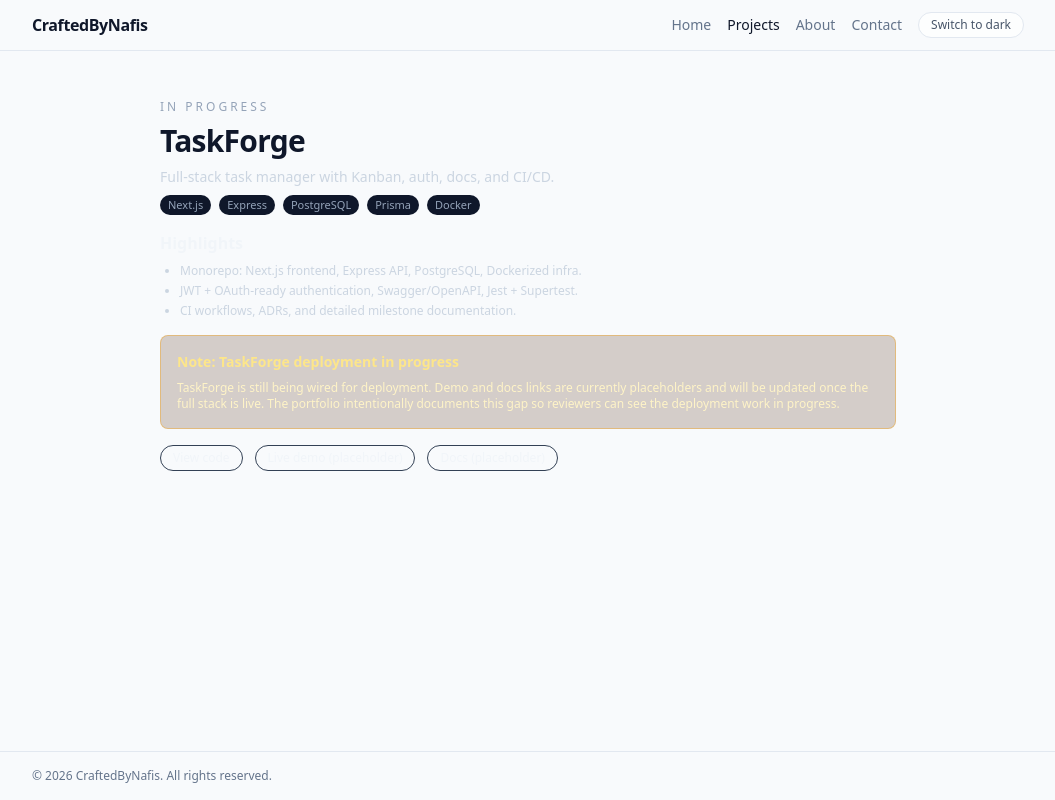
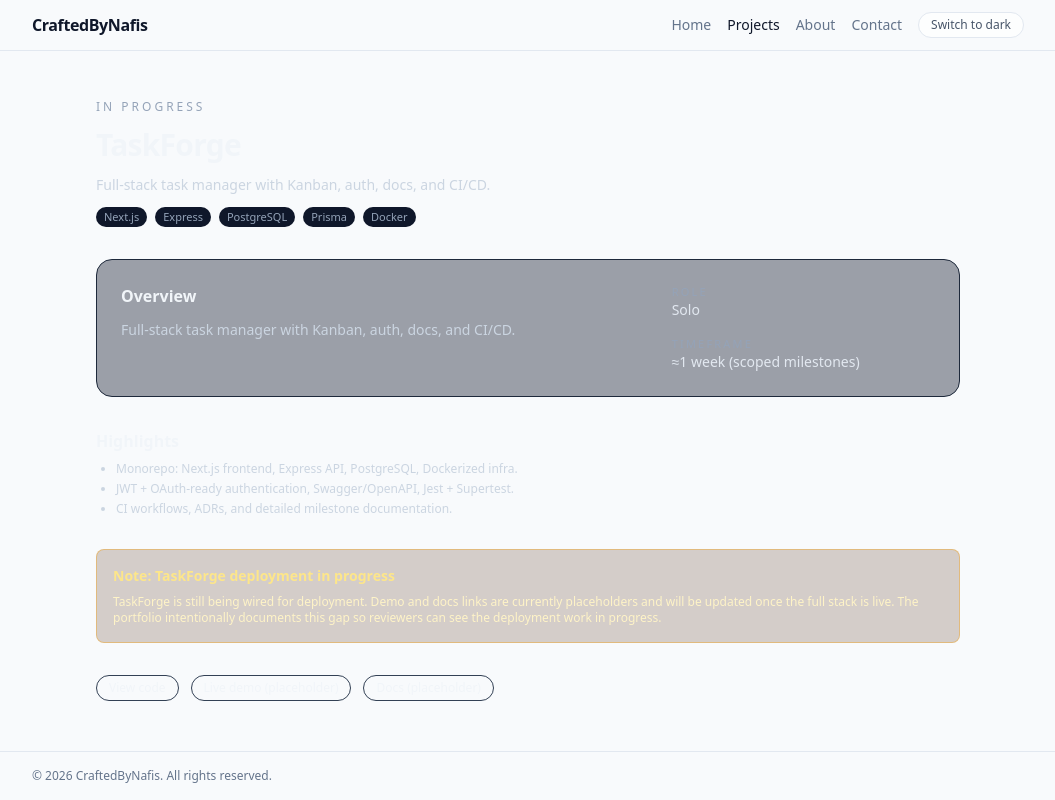
Before and after one commit to naf1s66/craftedbynafis, a Next.js app: page /projects/taskforge in a window 1280 px wide. Shown: the whole page, without its empty margins (112-1167 px from the left). Built offline with nearby package versions, Linux system fonts and the light colour scheme.

Commit message:
Add project detail layout

```diff
--- a/app/projects/[slug]/page.tsx
+++ b/app/projects/[slug]/page.tsx
@@ -3,6 +3,10 @@ import Link from 'next/link';
 import { projects } from '../../../content/projects';
 
 type Props = { params: { slug: string } };
+
+export function generateStaticParams() {
+  return projects.map((project) => ({ slug: project.slug }));
+}
 
 export default function ProjectDetailPage({ params }: Props) {
   const project = projects.find((p) => p.slug === params.slug);
@@ -19,12 +23,12 @@ export default function ProjectDetailPage({ params }: Props) {
       : 'Active';
 
   return (
-    <section className="mx-auto max-w-3xl px-4 py-12 space-y-4">
-      <div className="space-y-2">
+    <section className="mx-auto max-w-4xl px-4 py-12 space-y-8">
+      <div className="space-y-3">
         <p className="text-xs uppercase tracking-[0.25em] text-slate-400">
           {statusLabel}
         </p>
-        <h1 className="text-3xl font-semibold tracking-tight">
+        <h1 className="text-3xl font-semibold tracking-tight text-slate-100">
           {project.name}
         </h1>
         <p className="text-sm text-slate-300">{project.shortDescription}</p>
@@ -37,6 +41,27 @@ export default function ProjectDetailPage({ params }: Props) {
               {tech}
             </span>
           ))}
+        </div>
+      </div>
+
+      <div className="grid gap-6 rounded-2xl border border-slate-800 bg-slate-900/40 p-6 md:grid-cols-[2fr_1fr]">
+        <div className="space-y-3">
+          <h2 className="text-base font-semibold text-slate-100">Overview</h2>
+          <p className="text-sm text-slate-300">{project.shortDescription}</p>
+        </div>
+        <div className="space-y-4 text-xs text-slate-300">
+          <div>
+            <p className="text-[11px] uppercase tracking-[0.2em] text-slate-400">
+              Role
+            </p>
+            <p className="text-sm text-slate-200">{project.role}</p>
+          </div>
+          <div>
+            <p className="text-[11px] uppercase tracking-[0.2em] text-slate-400">
+              Timeframe
+            </p>
+            <p className="text-sm text-slate-200">{project.timeframe}</p>
+          </div>
         </div>
       </div>
 
```
